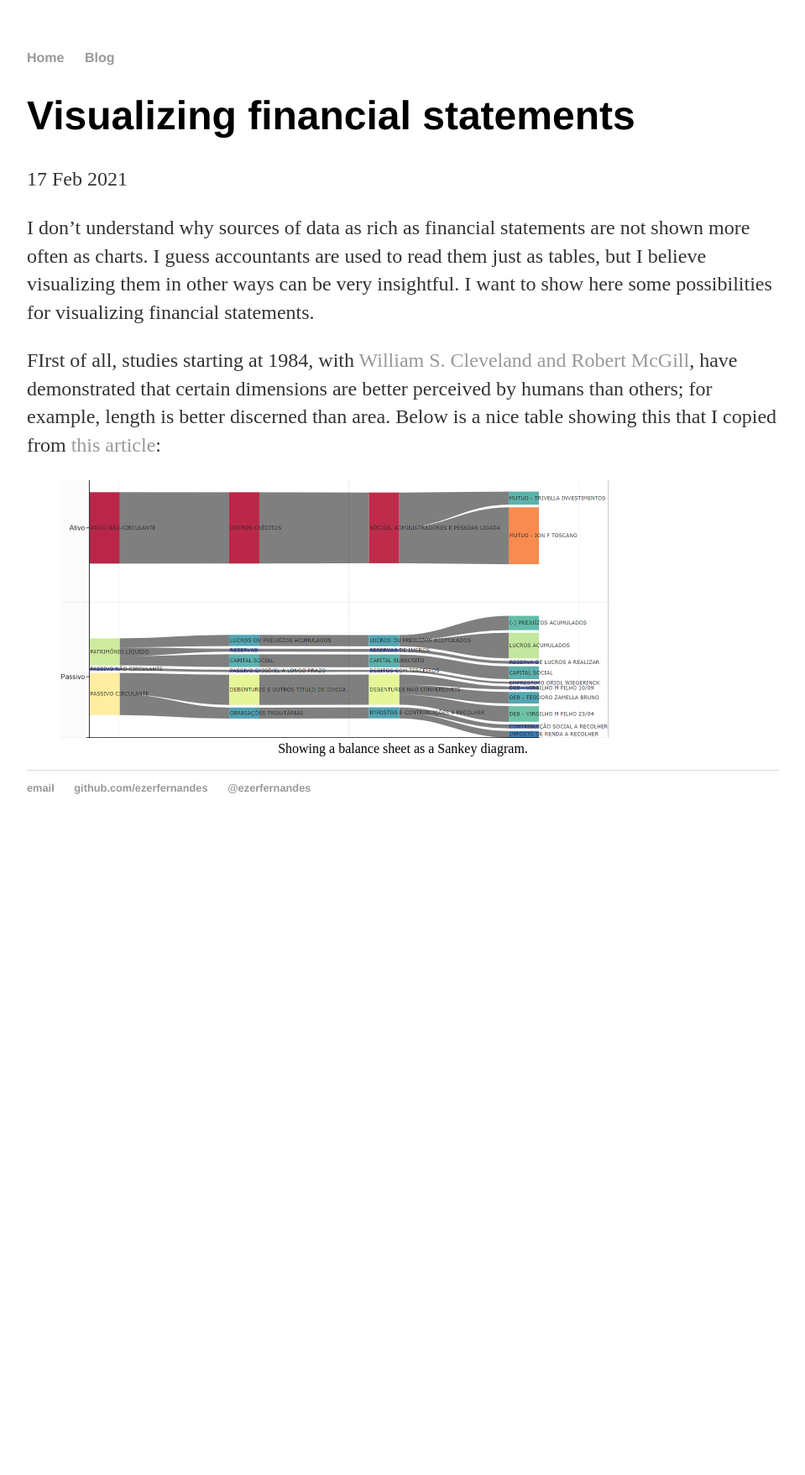
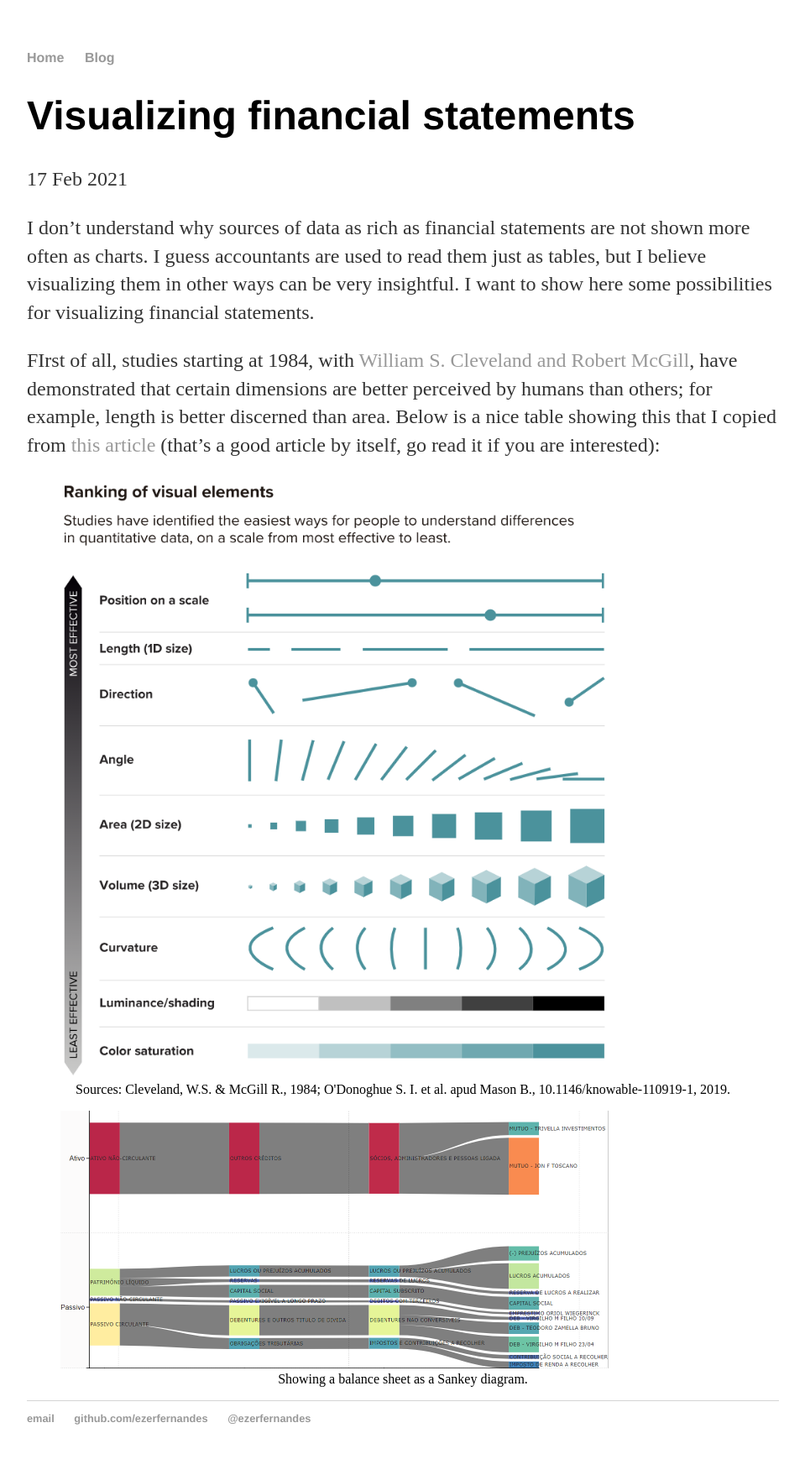
Before and after one commit to ezerfernandes/ezerfernandes.github.io, a Jekyll site: the page built from _posts/2021-02-17-visualizing-financial-statements.md, in a window 1280 px wide. Shown: the whole page at 84% size, without its empty margins (160-1119 px from the left). Built offline with Jekyll 4.4.1, drawn with Linux system fonts in a browser that asks for light colours; before the commit the page ends 1006 px from its top, so only the background shows below that.

Commit message:
added reference

```diff
--- a/_posts/2021-02-17-visualizing-financial-statements.md
+++ b/_posts/2021-02-17-visualizing-financial-statements.md
@@ -6,6 +6,8 @@ date: 2021-02-17
 
 I don't understand why sources of data as rich as financial statements are not shown more often as charts. I guess accountants are used to read them just as tables, but I believe visualizing them in other ways can be very insightful. I want to show here some possibilities for visualizing financial statements.
 
-FIrst of all, studies starting at 1984, with [William S. Cleveland and Robert McGill](https://www.jstor.org/stable/pdf/2288400.pdf), have demonstrated that certain dimensions are better perceived by humans than others; for example, length is better discerned than area. Below is a nice table showing this that I copied from [this article](https://knowablemagazine.org/article/mind/2019/science-data-visualization):
+FIrst of all, studies starting at 1984, with [William S. Cleveland and Robert McGill](https://www.jstor.org/stable/pdf/2288400.pdf), have demonstrated that certain dimensions are better perceived by humans than others; for example, length is better discerned than area. Below is a nice table showing this that I copied from [this article](https://knowablemagazine.org/article/mind/2019/science-data-visualization) (that's a good article by itself, go read it if you are interested):
+
+{% include image.html url="/images/ranking_visual_elements.png" description="Sources: Cleveland, W.S. & McGill R., 1984; O'Donoghue S. I. et al. apud Mason B., 10.1146/knowable-110919-1, 2019." size="80%" %}
 
 {% include image.html url="/images/sankey_balance_sheet.png" description="Showing a balance sheet as a Sankey diagram." size="80%" %}
```
